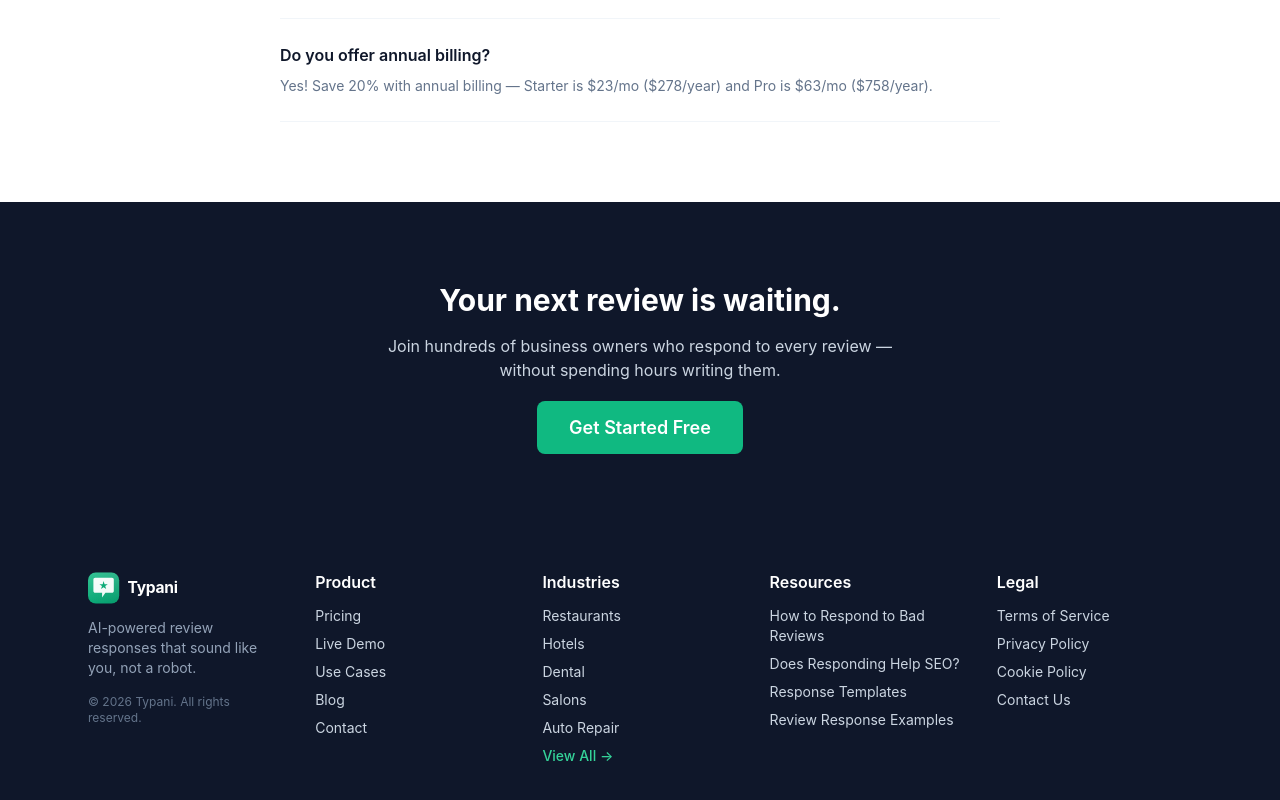
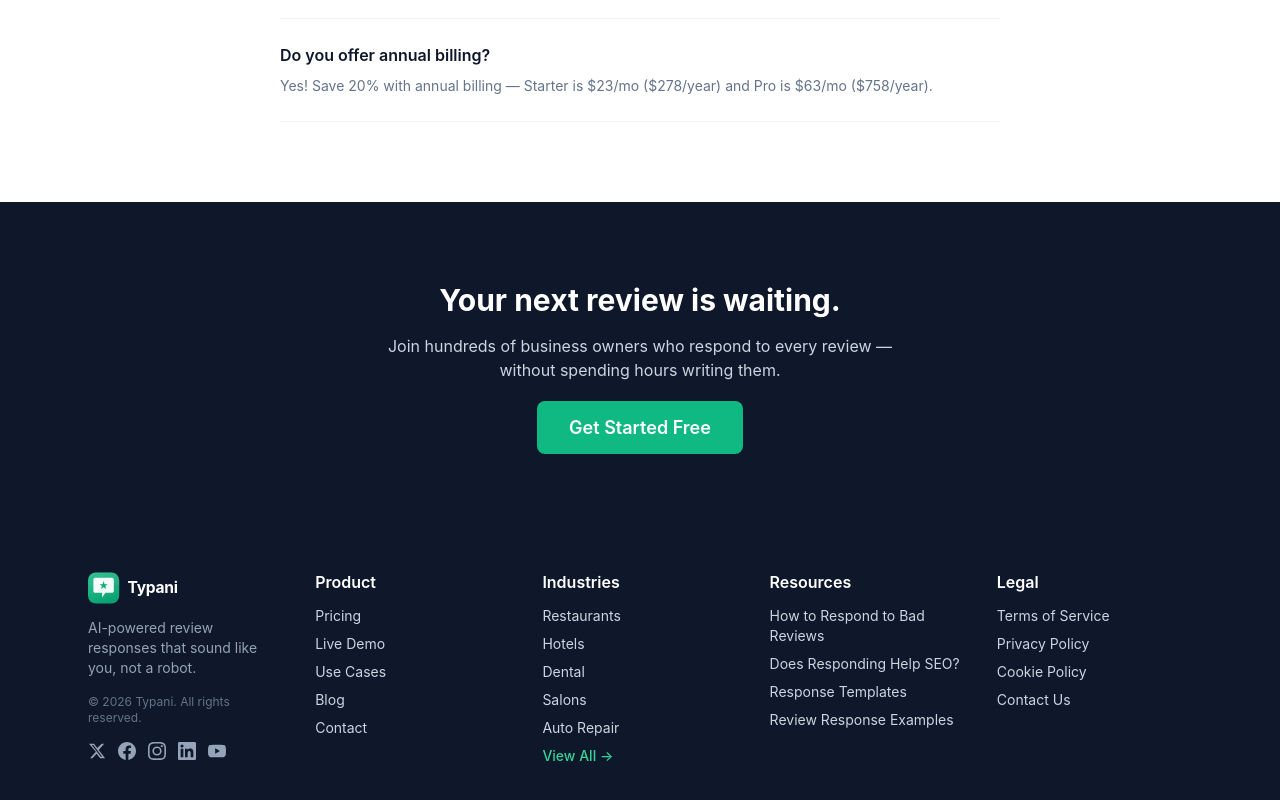
Before and after one commit to Soren-dev931/review-reply-app, a Next.js app: page / in a window 1280 px wide. Shown: the part 3417-4217 px from the top of the page. Built offline with nearby package versions, Linux system fonts and the light colour scheme; no server answers.

Commit message:
Add sameAs schema + social links in footer

```diff
--- a/src/app/layout.tsx
+++ b/src/app/layout.tsx
@@ -42,6 +42,23 @@ export const metadata: Metadata = {
   },
 };
 
+const organizationSchema = {
+  "@context": "https://schema.org",
+  "@type": "Organization",
+  "name": "Typani",
+  "url": "https://typani.com",
+  "logo": "https://typani.com/brand/typani-logo-square.png",
+  "description": "AI-powered review response tool for local businesses. Automatically reply to every Google review with personalized, on-brand responses.",
+  "email": "support@typani.com",
+  "sameAs": [
+    "https://www.facebook.com/profile.php?id=61574439053590",
+    "https://x.com/Typaniapp",
+    "https://www.instagram.com/typaniapp",
+    "https://www.linkedin.com/company/typani/",
+    "https://www.youtube.com/@Typaniapp"
+  ]
+};
+
 export default function RootLayout({
   children,
 }: {
@@ -50,6 +67,10 @@ export default function RootLayout({
   return (
     <html lang="en">
       <body className="min-h-screen flex flex-col">
+        <script
+          type="application/ld+json"
+          dangerouslySetInnerHTML={{ __html: JSON.stringify(organizationSchema) }}
+        />
         <NavBar />
 
         <main className="flex-1">{children}</main>
@@ -64,9 +85,26 @@ export default function RootLayout({
                 <p className="text-sm text-navy-400 mb-4">
                   AI-powered review responses that sound like you, not a robot.
                 </p>
-                <p className="text-xs text-navy-500">
+                <p className="text-xs text-navy-500 mb-4">
                   © {new Date().getFullYear()} Typani. All rights reserved.
                 </p>
+                <div className="flex gap-3">
+                  <a href="https://x.com/Typaniapp" target="_blank" rel="noopener noreferrer" aria-label="Typani on X" className="text-navy-400 hover:text-white transition-colors">
+                    <svg width="18" height="18" viewBox="0 0 24 24" fill="currentColor"><path d="M18.244 2.25h3.308l-7.227 8.26 8.502 11.24H16.17l-4.714-6.231-5.401 6.231H2.744l7.737-8.835L1.254 2.25H8.08l4.253 5.622 5.911-5.622zm-1.161 17.52h1.833L7.084 4.126H5.117z"/></svg>
+                  </a>
+                  <a href="https://www.facebook.com/profile.php?id=61574439053590" target="_blank" rel="noopener noreferrer" aria-label="Typani on Facebook" className="text-navy-400 hover:text-white transition-colors">
+                    <svg width="18" height="18" viewBox="0 0 24 24" fill="currentColor"><path d="M24 12.073c0-6.627-5.373-12-12-12s-12 5.373-12 12c0 5.99 4.388 10.954 10.125 11.854v-8.385H7.078v-3.47h3.047V9.43c0-3.007 1.792-4.669 4.533-4.669 1.312 0 2.686.235 2.686.235v2.953H15.83c-1.491 0-1.956.925-1.956 1.874v2.25h3.328l-.532 3.47h-2.796v8.385C19.612 23.027 24 18.062 24 12.073z"/></svg>
+                  </a>
+                  <a href="https://www.instagram.com/typaniapp" target="_blank" rel="noopener noreferrer" aria-label="Typani on Instagram" className="text-navy-400 hover:text-white transition-colors">
+                    <svg width="18" height="18" viewBox="0 0 24 24" fill="currentColor"><path d="M12 2.163c3.204 0 3.584.012 4.85.07 3.252.148 4.771 1.691 4.919 4.919.058 1.265.069 1.645.069 4.849 0 3.205-.012 3.584-.069 4.849-.149 3.225-1.664 4.771-4.919 4.919-1.266.058-1.644.07-4.85.07-3.204 0-3.584-.012-4.849-.07-3.26-.149-4.771-1.699-4.919-4.92-.058-1.265-.07-1.644-.07-4.849 0-3.204.013-3.583.07-4.849.149-3.227 1.664-4.771 4.919-4.919 1.266-.057 1.645-.069 4.849-.069zM12 0C8.741 0 8.333.014 7.053.072 2.695.272.273 2.69.073 7.052.014 8.333 0 8.741 0 12c0 3.259.014 3.668.072 4.948.2 4.358 2.618 6.78 6.98 6.98C8.333 23.986 8.741 24 12 24c3.259 0 3.668-.014 4.948-.072 4.354-.2 6.782-2.618 6.979-6.98.059-1.28.073-1.689.073-4.948 0-3.259-.014-3.667-.072-4.947-.196-4.354-2.617-6.78-6.979-6.98C15.668.014 15.259 0 12 0zm0 5.838a6.162 6.162 0 100 12.324 6.162 6.162 0 000-12.324zM12 16a4 4 0 110-8 4 4 0 010 8zm6.406-11.845a1.44 1.44 0 100 2.881 1.44 1.44 0 000-2.881z"/></svg>
+                  </a>
+                  <a href="https://www.linkedin.com/company/typani/" target="_blank" rel="noopener noreferrer" aria-label="Typani on LinkedIn" className="text-navy-400 hover:text-white transition-colors">
+                    <svg width="18" height="18" viewBox="0 0 24 24" fill="currentColor"><path d="M20.447 20.452h-3.554v-5.569c0-1.328-.027-3.037-1.852-3.037-1.853 0-2.136 1.445-2.136 2.939v5.667H9.351V9h3.414v1.561h.046c.477-.9 1.637-1.85 3.37-1.85 3.601 0 4.267 2.37 4.267 5.455v6.286zM5.337 7.433a2.062 2.062 0 01-2.063-2.065 2.064 2.064 0 112.063 2.065zm1.782 13.019H3.555V9h3.564v11.452zM22.225 0H1.771C.792 0 0 .774 0 1.729v20.542C0 23.227.792 24 1.771 24h20.451C23.2 24 24 23.227 24 22.271V1.729C24 .774 23.2 0 22.222 0h.003z"/></svg>
+                  </a>
+                  <a href="https://www.youtube.com/@Typaniapp" target="_blank" rel="noopener noreferrer" aria-label="Typani on YouTube" className="text-navy-400 hover:text-white transition-colors">
+                    <svg width="18" height="18" viewBox="0 0 24 24" fill="currentColor"><path d="M23.498 6.186a3.016 3.016 0 00-2.122-2.136C19.505 3.545 12 3.545 12 3.545s-7.505 0-9.377.505A3.017 3.017 0 00.502 6.186C0 8.07 0 12 0 12s0 3.93.502 5.814a3.016 3.016 0 002.122 2.136c1.871.505 9.376.505 9.376.505s7.505 0 9.377-.505a3.015 3.015 0 002.122-2.136C24 15.93 24 12 24 12s0-3.93-.502-5.814zM9.545 15.568V8.432L15.818 12l-6.273 3.568z"/></svg>
+                  </a>
+                </div>
               </div>
               <div>
                 <h4 className="font-semibold text-white mb-3">Product</h4>
```
